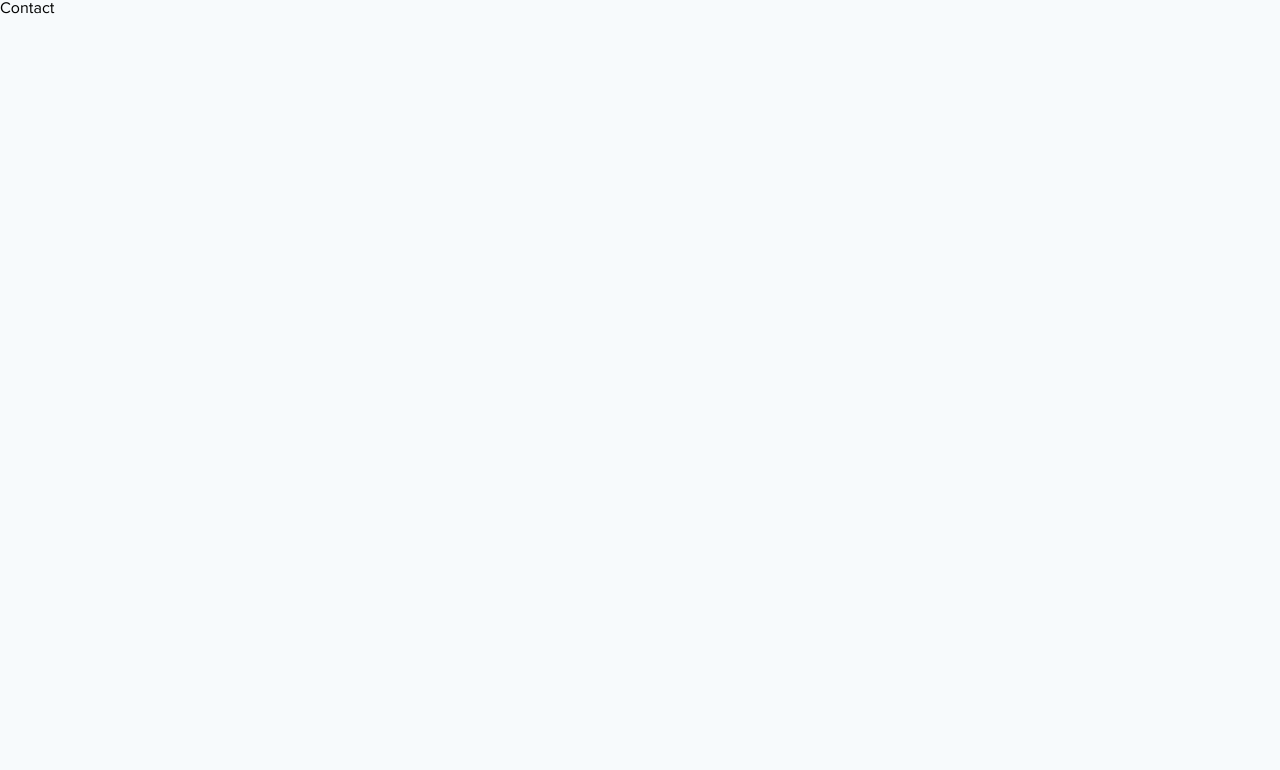
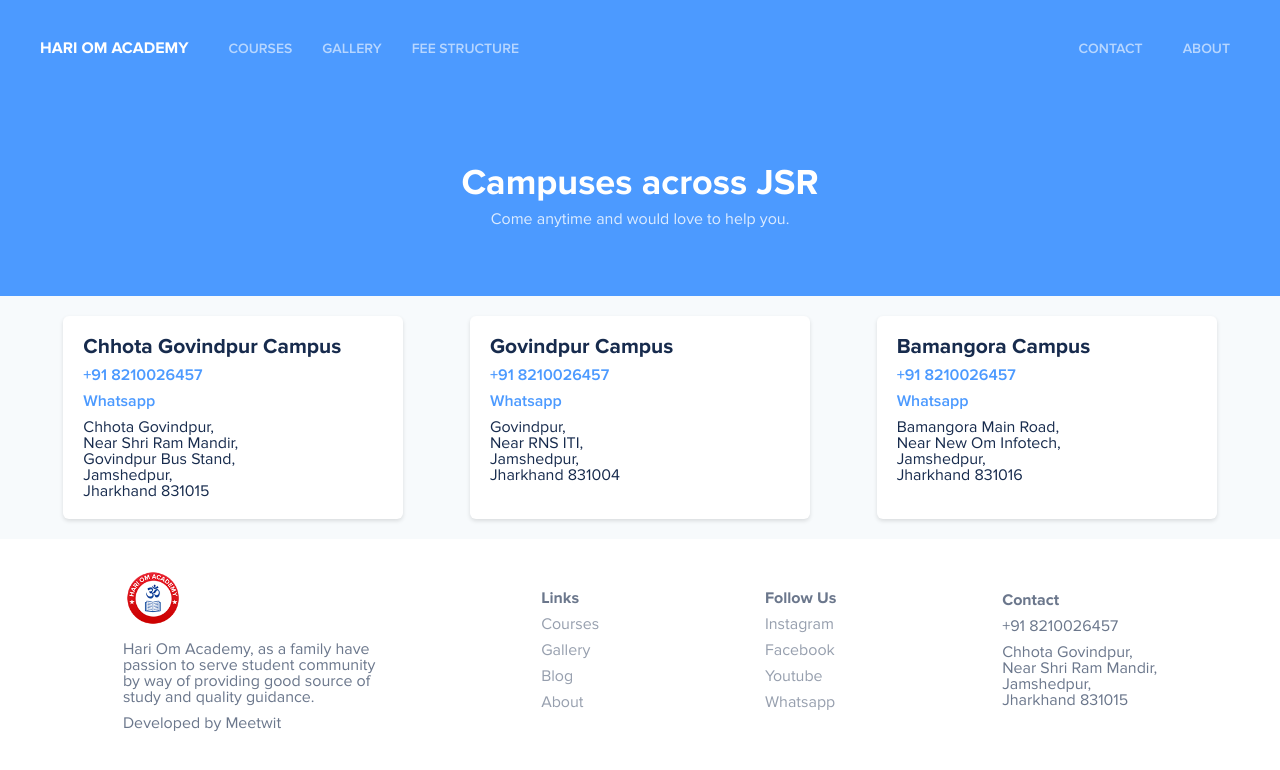
Before and after one commit to iamsahebgiri/hari-om-academy, a Next.js app: page /contact in a window 1280 px wide. Shown: the top 770 px of the page. Built offline with nearby package versions, Linux system fonts and the light colour scheme.

Commit message:
:rocket: Added: Contact

```diff
--- /dev/null
+++ b/components/Contact.js
@@ -0,0 +1,79 @@
+import React from 'react'
+
+export default function Contact() {
+  return (
+    <div className='container'>
+
+      <div className="box">
+        <h2>Chhota Govindpur Campus</h2>
+        <a className="tel" href="tel:+918210026457">+91 8210026457</a>
+        <a className='wa' href="https://api.whatsapp.com/send?phone=+918210026457&text=Hi" target="_blank" rel="noopener noreferrer">Whatsapp</a>
+        Chhota Govindpur,<br />
+        Near Shri Ram Mandir,<br />
+        Govindpur Bus Stand,<br />
+        Jamshedpur,<br />
+        Jharkhand 831015
+
+      </div>
+      <div className="box">
+        <h2>Govindpur Campus</h2>
+        <a className="tel" href="tel:+918210026457">+91 8210026457</a>
+        <a className='wa' href="https://api.whatsapp.com/send?phone=+918210026457&text=Hi" target="_blank" rel="noopener noreferrer">Whatsapp</a>
+        Govindpur, <br />
+        Near RNS ITI,<br />
+        Jamshedpur,<br />
+        Jharkhand 831004
+      </div>
+      <div className="box">
+        <h2>Bamangora Campus</h2>
+        <a className="tel" href="tel:+918210026457">+91 8210026457</a>
+        <a className='wa' href="https://api.whatsapp.com/send?phone=+918210026457&text=Hi" target="_blank" rel="noopener noreferrer">Whatsapp</a>
+        Bamangora Main Road,<br />
+        Near New Om Infotech,<br />
+        Jamshedpur,<br />
+        Jharkhand 831016
+      </div>
+      <style jsx>
+        {`
+        .container {
+          max-width: 1200px;
+          margin: 0 auto;
+          display: grid;
+          grid-template-columns: repeat(auto-fill, minmax(360px, 1fr));
+          justify-items: center;
+          grid-gap: 20px;
+          padding: 20px 0;
+          color: #172B4D;
+        }
+        .box {
+          box-shadow: 0 2px 4px rgba(0,0,0,0.12);
+          border-radius: 6px;
+          padding: 20px;
+          background: #fff;
+          width: 300px;
+        }
+        a {
+          display: block;
+          text-decoration: none;
+          font-family: 'Proxima Nova Semibold';
+          color:  #4c9aff;
+        }
+        a:hover  {
+          text-decoration: underline;
+        }
+        .tel{
+          margin-bottom: 10px;
+        }
+        .wa {
+          margin-bottom: 10px;
+        }
+        h2 {
+          font-family: 'Proxima Nova Bold';
+          font-size: 21px;
+          margin-bottom: 10px;
+        }
+        `}
+      </style>
+    </div>
+  )
+}
--- a/components/Footer.js
+++ b/components/Footer.js
@@ -39,7 +39,7 @@
           <h1>Follow Us</h1>
           <ul>
             <li>
-              <a href="http://instagram.com/hariomacadmey" target="_blank" rel="noopener noreferrer">Instagram</a>
+              <a href="https://www.instagram.com/hariomacademyedu/" target="_blank" rel="noopener noreferrer">Instagram</a>
             </li>
             <li>
               <a href="http://facebook.com/hariomacademy" target="_blank" rel="noopener noreferrer">Facebook</a>
@@ -48,7 +48,7 @@
               <a href="http://youtube.com/hariomacadmey" target="_blank" rel="noopener noreferrer">Youtube</a>
             </li>
             <li>
-              <a href="http://youtube.com/hariomacadmey" target="_blank" rel="noopener noreferrer">Whatsapp</a>
+              <a href="https://api.whatsapp.com/send?phone=+918210026457&text=Hi" target="_blank" rel="noopener noreferrer">Whatsapp</a>
             </li>
           </ul>
         </div>
@@ -68,8 +68,8 @@
             width: 60px;
           }
           .container {
-            background: #42526e;
-            color: #ccc;
+            background: #fff;
+            color: #6B778C;
           }
           .footer {
             display: flex;
@@ -84,14 +84,14 @@
           }
           h1 {
             font-family: 'Proxima Nova Bold';
-            color: #FFF;
+            color: #6B778C;
           }
           ul li {
             margin-top: 10px;
           }
           ul li a {
             text-decoration: none;
-            color: #FFF;
+            color: #6B778C;
             opacity: 0.7;
           }
           ul li a:hover {
--- a/pages/contact.js
+++ b/pages/contact.js
@@ -1,9 +1,16 @@
 import React from 'react'
+import Header from '../components/Header'
+import Jumbotron from '../components/Jumbotron'
+import Footer from '../components/Footer'
+import Contact from '../components/Contact'
 
 export default function contact() {
   return (
     <div>
-      <h1>Contact</h1>
+      <Header />
+      <Jumbotron title="Campuses across JSR" description='Come anytime and would love to help you.' />
+      <Contact />
+      <Footer />
     </div>
   )
 }
--- a/sections/MainHome.js
+++ b/sections/MainHome.js
@@ -6,7 +6,7 @@
     <div className='container'>
       <div className='main-home-container'>
         <div className='left-section'>
-          <h1>First digital institute <br /> of Jamshedpur</h1>
+          <h1>First Digital Institute <br /> of Jamshedpur</h1>
           <p className='tagline'>Where your dream comes true.</p>
           <img className='underline' src='/underline.svg' alt='underline' />
           <button>Get Started</button>
@@ -48,7 +48,7 @@
         h1 {
           font-size: 48px;
           line-height: 62px;
-          font-family: 'Circular';
+          font-family: 'Proxima Nova Bold';
         }
         .tagline {
           font-size: 24px;
--- a/sections/Stats.js
+++ b/sections/Stats.js
@@ -50,7 +50,7 @@
             text-align: center;
           }
           .stats-item h1 {
-            font-family: 'Circular';
+            font-family: 'Proxima Nova Bold';
           }
           .stats-item p {
             color: #6B778C;
--- a/styles/global.css
+++ b/styles/global.css
@@ -1,7 +1,3 @@
-@font-face {
-  font-family: 'Circular';
-  src: url('/circular-bold.otf');
-}
 @font-face {
   font-family: 'Proxima Nova';
   src: url('/ProximaNova-Regular.ttf');
```
